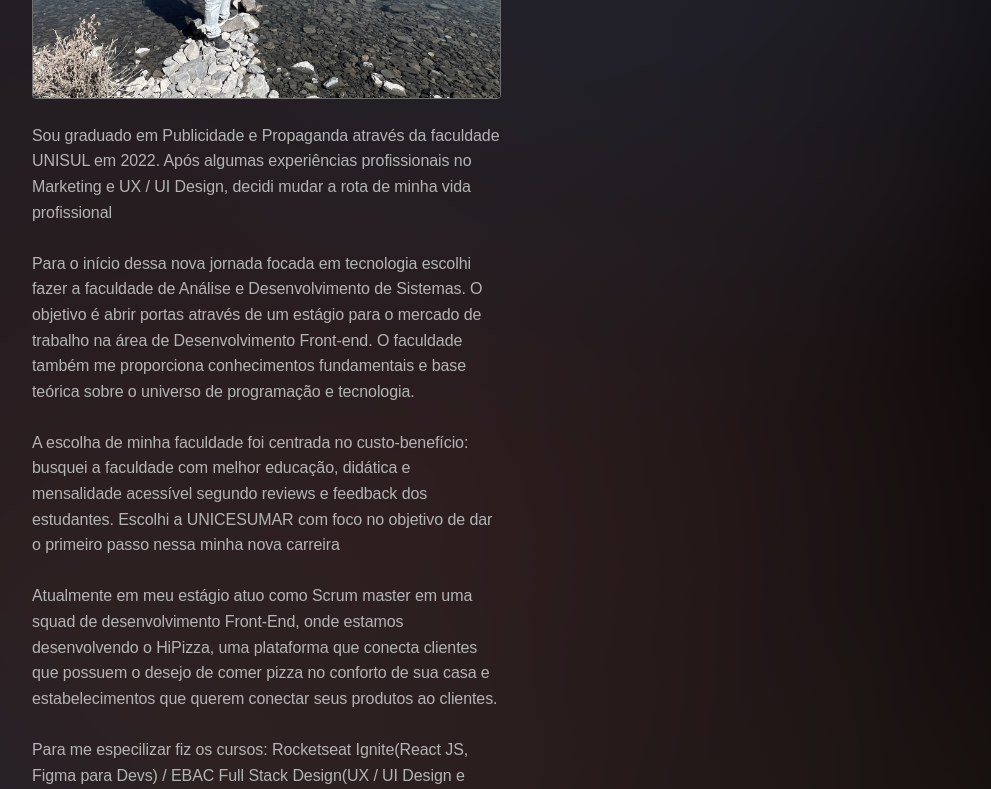
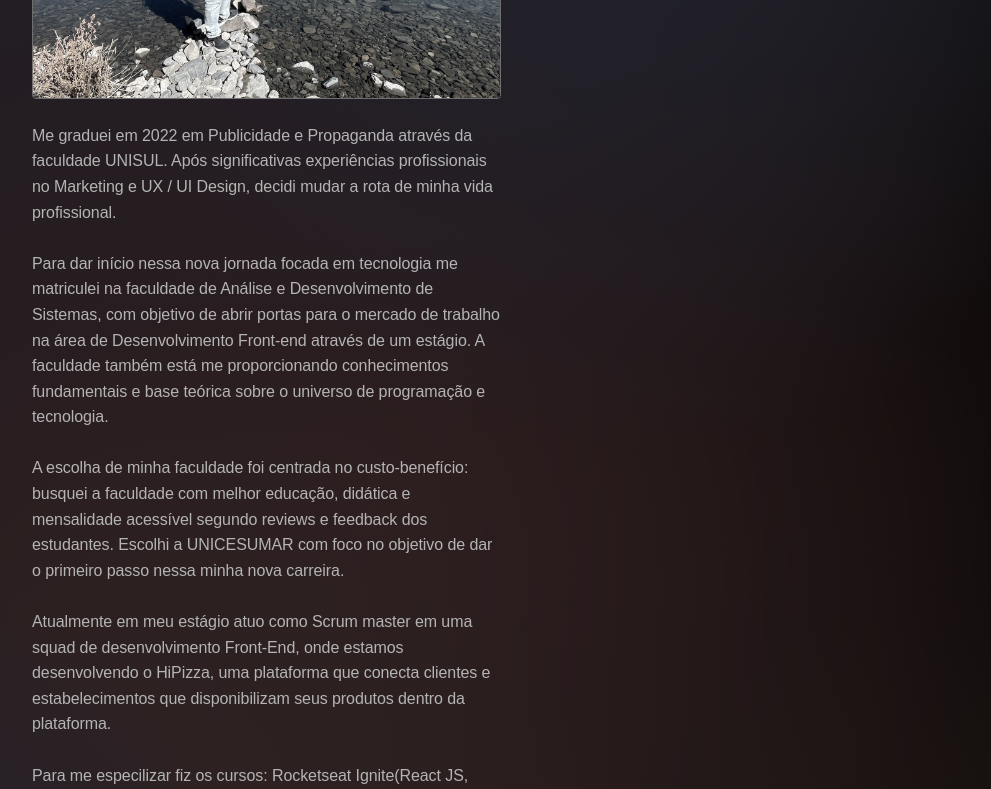
Before and after one commit to albanogabriel/my-portfolio, a React (Vite) app: page /about in a window 1280 px wide. Shown: the part 580-1369 px from the top of the page, without its empty margins (268-1259 px from the left). Built offline with nearby package versions, Linux system fonts and the light colour scheme; a web font is replaced by a local one.

Commit message:
correções de PTBR

```diff
--- a/src/pages/About/components/Pages/AboutMe/index.tsx
+++ b/src/pages/About/components/Pages/AboutMe/index.tsx
@@ -32,19 +32,20 @@ export function AboutMe() {
           <div>
             <div>
               <p>
-                Sou graduado em Publicidade e Propaganda através da faculdade
-                UNISUL em 2022. Após algumas experiências profissionais no
-                Marketing e UX / UI Design, decidi mudar a rota de minha vida
-                profissional
+                Me graduei em 2022 em Publicidade e Propaganda através da
+                faculdade UNISUL. Após significativas experiências profissionais
+                no Marketing e UX / UI Design, decidi mudar a rota de minha vida
+                profissional.
               </p>
               <br />
               <p>
-                Para o início dessa nova jornada focada em tecnologia escolhi
-                fazer a faculdade de Análise e Desenvolvimento de Sistemas. O
-                objetivo é abrir portas através de um estágio para o mercado de
-                trabalho na área de Desenvolvimento Front-end. O faculdade
-                também me proporciona conhecimentos fundamentais e base teórica
-                sobre o universo de programação e tecnologia.
+                Para dar início nessa nova jornada focada em tecnologia me
+                matriculei na faculdade de Análise e Desenvolvimento de
+                Sistemas, com objetivo de abrir portas para o mercado de
+                trabalho na área de Desenvolvimento Front-end através de um
+                estágio. A faculdade também está me proporcionando conhecimentos
+                fundamentais e base teórica sobre o universo de programação e
+                tecnologia.
               </p>
               <br />
               <p>
@@ -52,15 +53,14 @@ export function AboutMe() {
                 busquei a faculdade com melhor educação, didática e mensalidade
                 acessível segundo reviews e feedback dos estudantes. Escolhi a
                 UNICESUMAR com foco no objetivo de dar o primeiro passo nessa
-                minha nova carreira
+                minha nova carreira.
               </p>
               <br />
               <p>
                 Atualmente em meu estágio atuo como Scrum master em uma squad de
                 desenvolvimento Front-End, onde estamos desenvolvendo o HiPizza,
-                uma plataforma que conecta clientes que possuem o desejo de
-                comer pizza no conforto de sua casa e estabelecimentos que
-                querem conectar seus produtos ao clientes.
+                uma plataforma que conecta clientes e estabelecimentos que
+                disponibilizam seus produtos dentro da plataforma.
               </p>
               <br />
               <p>
@@ -75,7 +75,7 @@ export function AboutMe() {
               </p>
               <p>
                 Em um futuro próximo almejo fazer os cursos de: (React Native,
-                Tailwind, Framer Motion, SEO, Node, Java, Sprintboot)
+                Tailwind, Framer Motion, SEO, Node, Java, Springboot)
               </p>
               <br />
               <p>
--- a/src/pages/Home/index.tsx
+++ b/src/pages/Home/index.tsx
@@ -42,7 +42,7 @@ export function Home() {
                 <strong>Scrum Master</strong> em uma equipe de{' '}
                 <strong>Desenvolvimento Front-end.</strong> Tenho formação em
                 Publicidade Propaganda e atualmente iniciei a faculdade de ADS
-                (Análise e Desenv. de Sistemas). Meu foco é{' '}
+                (Análise e Desenvolvimento de Sistemas). Meu foco é{' '}
                 <strong>React</strong> (Next.js)
               </SmallParagraph>
             </div>
@@ -78,7 +78,7 @@ export function Home() {
 
         <ProjectCard />
       </main>
-      <footer className="text-sm">
+      <footer>
         Portfólio &copy; albanogabriel - {new Date().getFullYear()}
       </footer>
     </HomePageContainer>
--- a/src/pages/Home/styles.ts
+++ b/src/pages/Home/styles.ts
@@ -5,14 +5,16 @@ export const AboutPageContainer = styled.div``
 export const HomePageContainer = styled.div`
   //mobile first
   width: 100%;
-  height: 95vh;
+  height: 100vh;
   padding: 32px 24px;
   display: flex;
   flex-direction: column;
-  justify-content: space-between;
+  /* justify-content: space-between; */
 
   footer {
     font-size: 12px;
+    margin-top: auto;
+    margin-bottom: 32px;
   }
 
   /* Media query for tablets (767px) */
```
